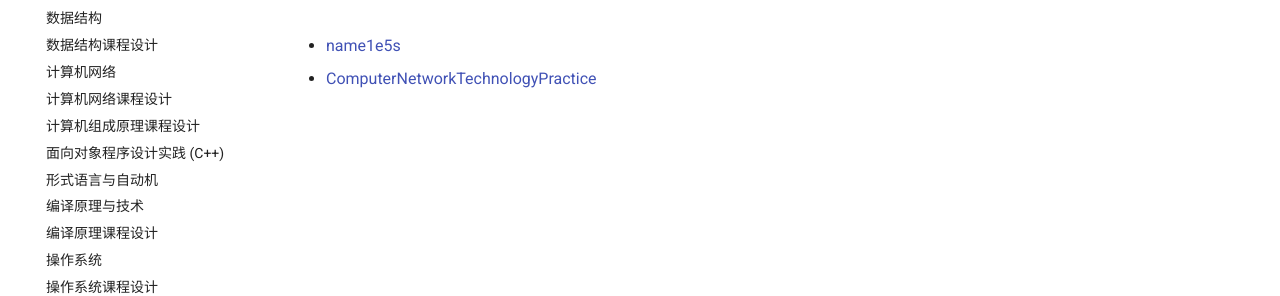
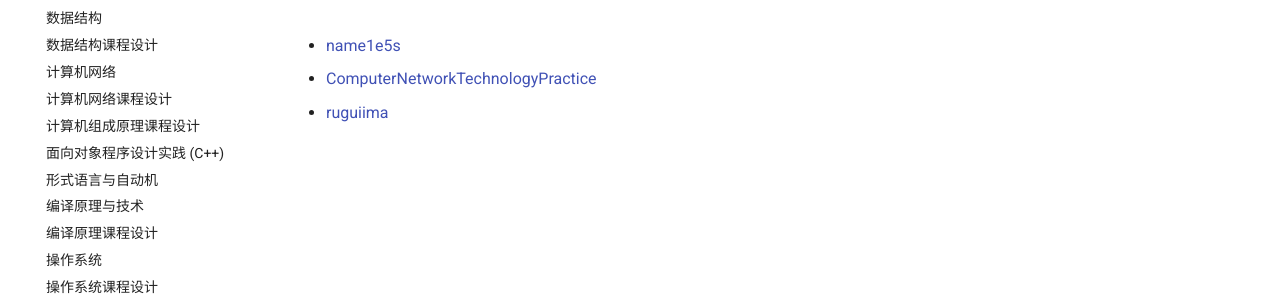
Before and after one commit to brupst/awesome-bupt-scs, an MkDocs documentation site: the page built from projects/Network-Practice.md, in a window 1280 px wide. Shown: the part 195-491 px from the top of the page. Built offline with MkDocs 1.6.1 and Material for MkDocs 9.7.7, drawn with Linux system fonts in a browser that asks for light colours; comment, search, counter and statistics services are not loaded.

Commit message:
添加编译原理语法分析实验代码和计网实践实验报告 (#129)
* Add ruguiima project link to Compilers.md

* Update Network-Practice.md

```diff
--- a/projects/Network-Practice.md
+++ b/projects/Network-Practice.md
@@ -2,3 +2,4 @@
 
 * [name1e5s](https://github.com/name1e5s/playground/tree/master/NetWork-Practice)
 * [ComputerNetworkTechnologyPractice](https://github.com/Tingwuren/ComputerNetworkTechnologyPractice)
+* [ruguiima](https://github.com/ruguiima/ComputerNetworkPractice)
```
Also changed, not shown: projects/Compilers.md (+1 -0 lines).
